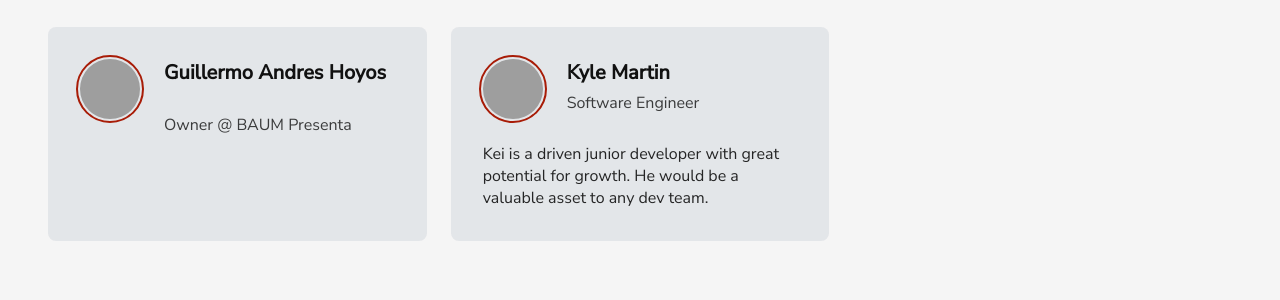
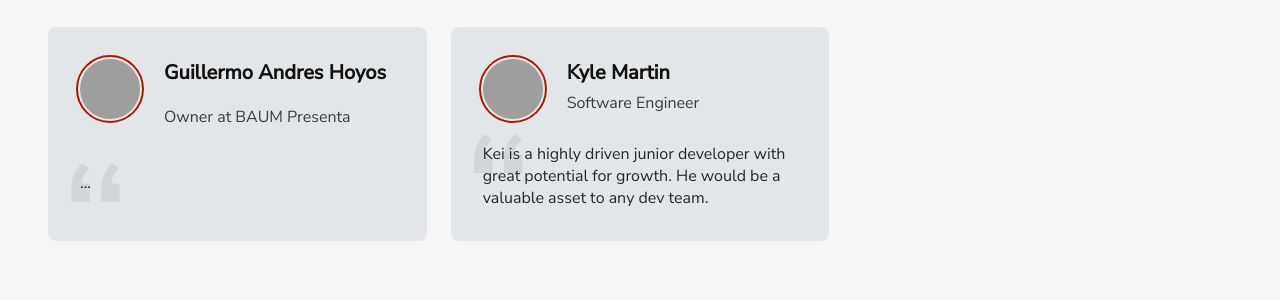
Before and after one commit to keikaloustian/keikaloustian.github.io, a Jekyll site: the page built from index.html, in a window 1280 px wide. Shown: the part 2173-2473 px from the top of the page. Built offline with Jekyll 4.4.1, drawn with Linux system fonts in a browser that asks for light colours; some web fonts are replaced; grey boxes are pictures that could not be loaded.

Commit message:
Add background decorative left double quotation mark

```diff
--- a/_data/testimonials.yml
+++ b/_data/testimonials.yml
@@ -1,9 +1,9 @@
 - name: Guillermo Andres Hoyos
   image: https://media.licdn.com/dms/image/C4D03AQHlPhXPYHC-mg/profile-displayphoto-shrink_800_800/0/1649025975516?e=1696464000&v=beta&t=Y9DYBLdVBbDCL-8XVUs1YbiRlsxRJNjpCCBry8--eNE
-  title: Owner @ BAUM Presenta
-  text:
+  title: Owner at BAUM Presenta
+  text: ...
 
 - name: Kyle Martin
   image: https://media.licdn.com/dms/image/C5603AQFbVSUvD7yRAQ/profile-displayphoto-shrink_800_800/0/1606171916400?e=1696464000&v=beta&t=CNSYDA-Nc3Ko9WPtRuAVVwLhNNVDNivW6SzTlhH7-E0
   title: Software Engineer
-  text: Kei is a driven junior developer with great potential for growth. He would be a valuable asset to any dev team.
+  text: Kei is a highly driven junior developer with great potential for growth. He would be a valuable asset to any dev team.
--- a/_sass/testimonials.scss
+++ b/_sass/testimonials.scss
@@ -63,7 +63,21 @@
 
 .testimonial__text {
   opacity: 90%;
+  position: relative;
   font-weight: var(--lighttext);
   margin-top: 1.5rem;
   grid-column: 1 / span 2;
+
+  &::before {
+    content: "“";
+    position: absolute;
+    top: -30px;
+    left: -20px;
+    display: block;
+    z-index: 2;
+    font-size: 180px;
+    line-height: 1;
+    opacity: 0.08;
+    user-select: none;
+  }
 }
```
